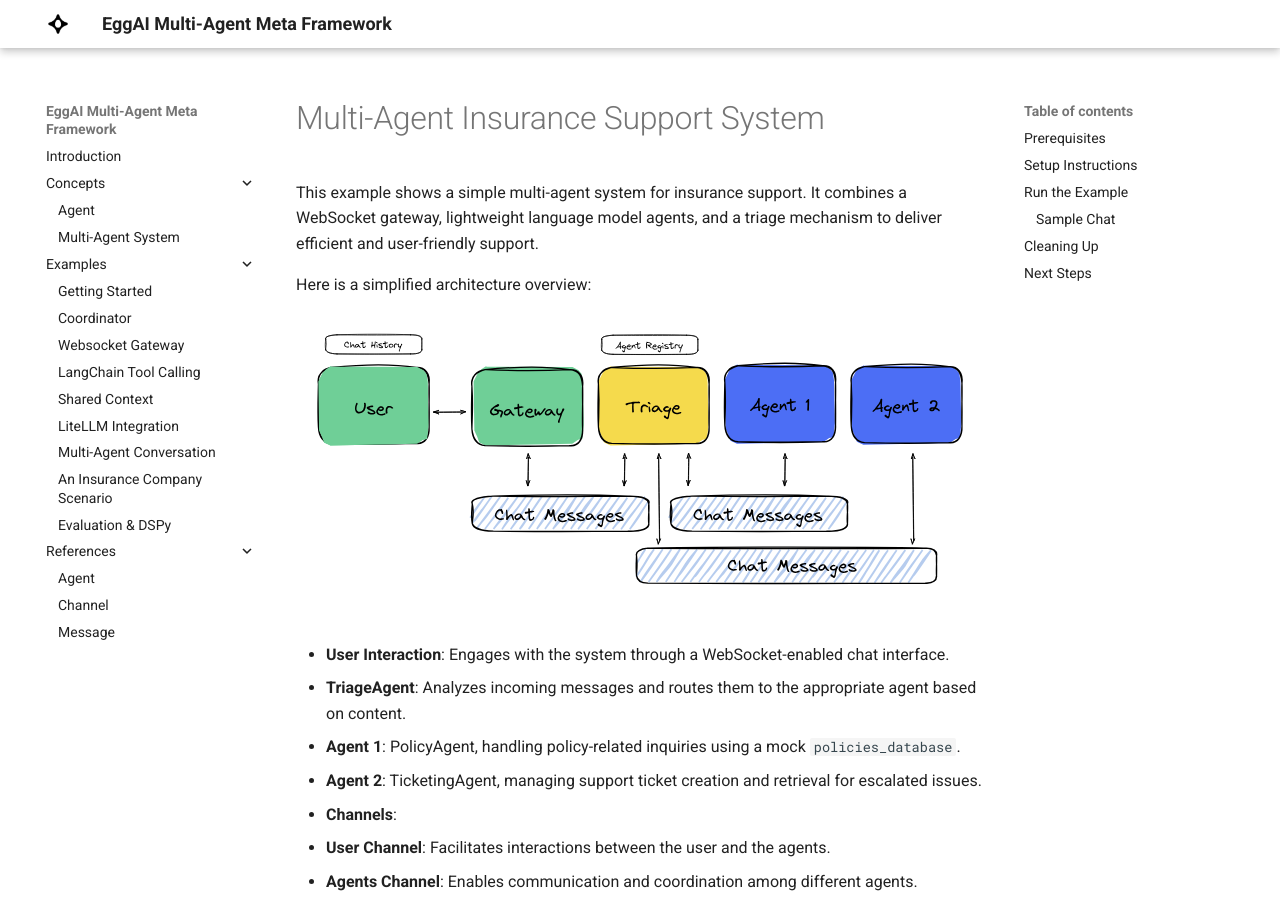
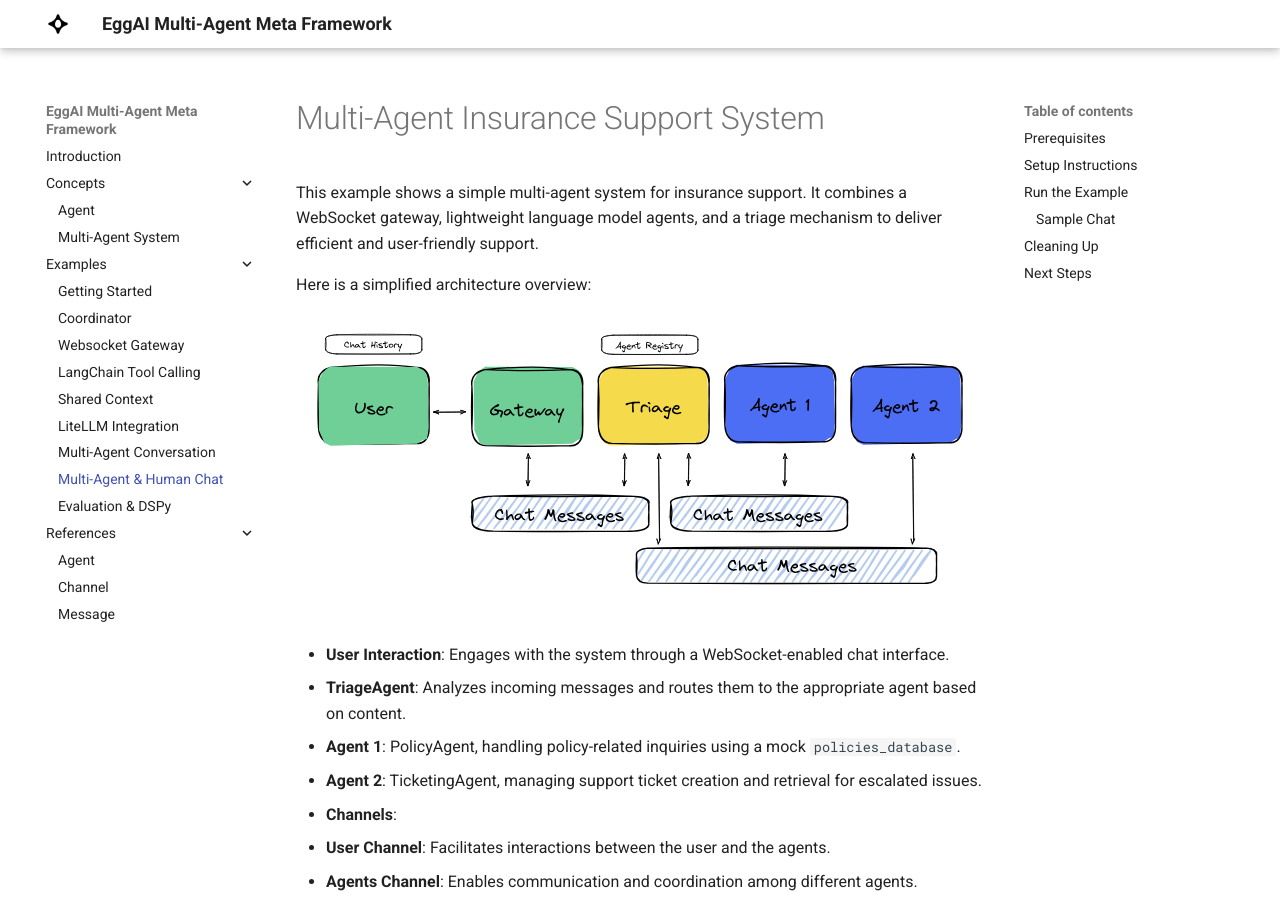
Before and after one commit to eggai-tech/EggAI, an MkDocs documentation site: the page built from docs/docs/examples/multi_agent_human_chat.md, in a window 1280 px wide and 900 px high. Built offline with MkDocs 1.6.1 and Material for MkDocs 9.7.7, drawn with Linux system fonts in a browser that asks for light colours.

Commit message:
chore: update docs

```diff
--- a/docs/mkdocs.yml
+++ b/docs/mkdocs.yml
@@ -24,7 +24,7 @@
     - "Shared Context": examples/shared_context.md
     - "LiteLLM Integration": examples/litellm_agent.md
     - "Multi-Agent Conversation": examples/multi_agent_conversation.md
-    - "An Insurance Company Scenario": examples/multi_agent_human_chat.md
+    - "Multi-Agent & Human Chat": examples/multi_agent_human_chat.md
     - "Evaluation & DSPy": examples/agent_evaluation_dspy.md
   - References:
     - "Agent": references/agent.md
```
Also changed, not shown: docs/docs/examples/multi_agent_human_chat.md (renamed from docs/docs/examples/ui_chat_with_agents.md).
